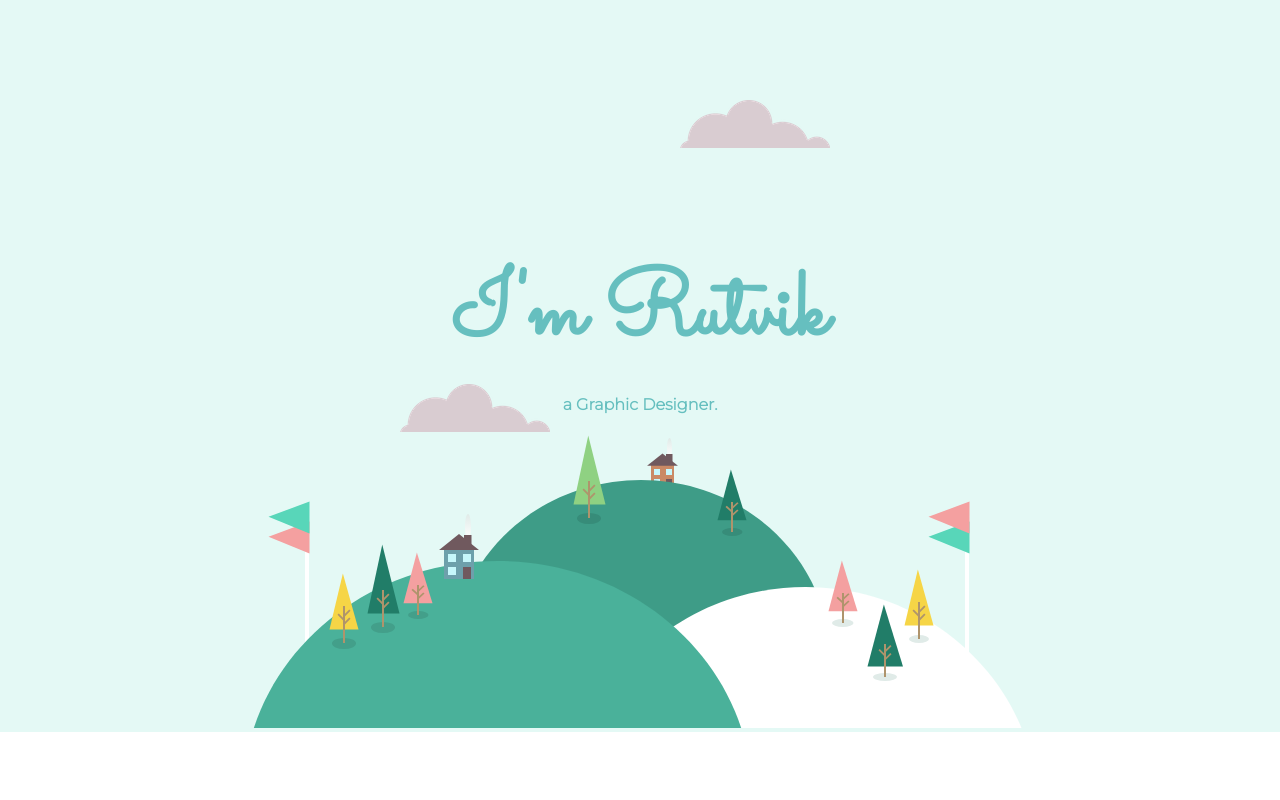
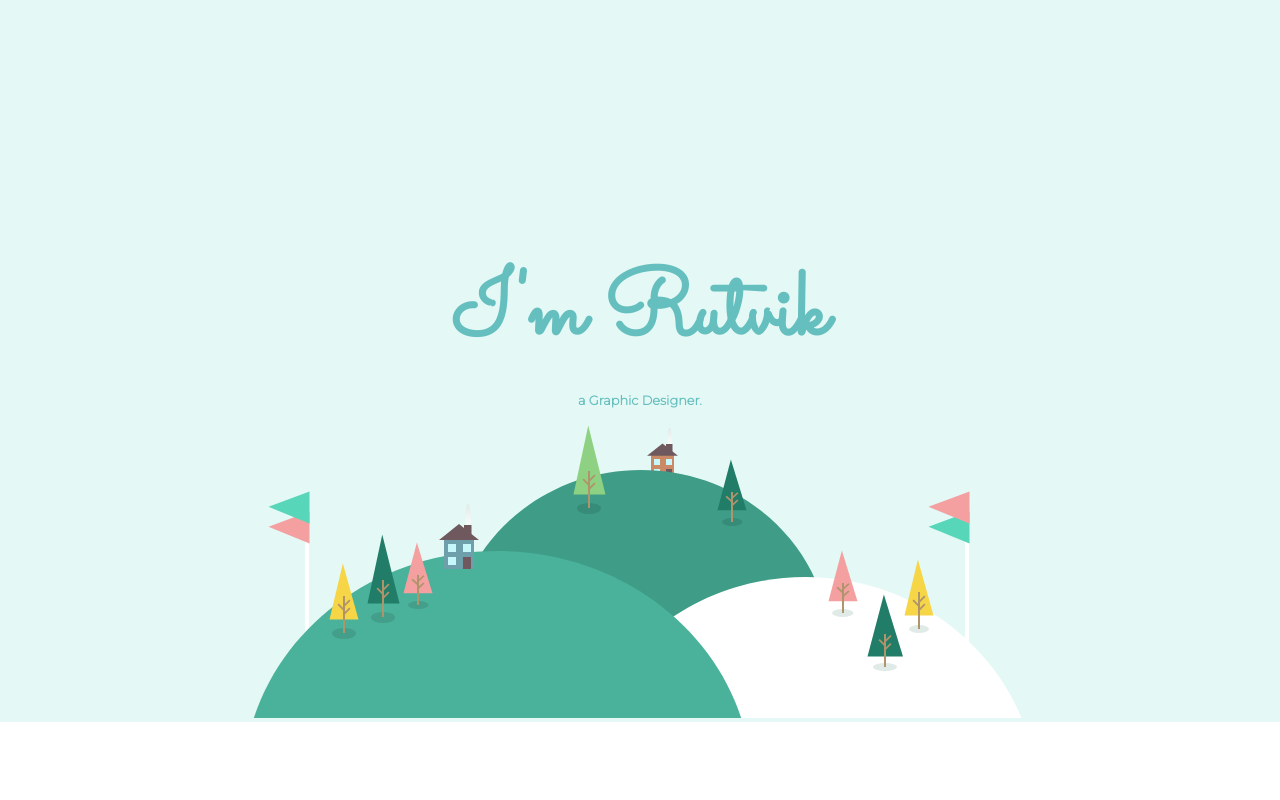
Before and after one commit to bahubalichauhan/rutvik, a plain HTML site: page index.html in a window 1280 px wide. Shown: the top 800 px of the page. Drawn offline with Linux system fonts and the light colour scheme.

Commit message:
Add files via upload
0.1

```diff
--- a/css/style.css
+++ b/css/style.css
@@ -21,7 +21,7 @@ h2{
 
 }
 .subtitle{
-  font-size: 1rem;
+  font-size: 80%;
   color: #66BFBF;
 }
 
@@ -84,17 +84,19 @@ a:hover{
 }
 
 .middle-container{
-  margin: 100px 0;
+  margin: 100px auto;
+  width: 70%;
+
 }
 .bottom-cloud{
   position:absolute;
-  left: 400px;
-  bottom: 300px;
+  left: 40%;
+  bottom: 30%;
 }
 .top-cloud{
   position:absolute;
-  right:  450px;
-  top: 100px;
+  right:  45%;
+  top: 10%;
 }
 
 .propic{
--- a/index.html
+++ b/index.html
@@ -11,10 +11,10 @@
   </head>
   <body>
     <div class="top_container">
-      <img class="top-cloud" src="cloud.png" alt="cloude Image">
+
       <h1>I'm  Rutvik</h1>
       <h2 class="subtitle">a Graphic Designer.</h2>
-      <img class="bottom-cloud" src="cloud.png" alt="cloude Image">
+
       <img src="land.svg" alt="cloude Image">
     </div>
     <div class="middle-container">
```
